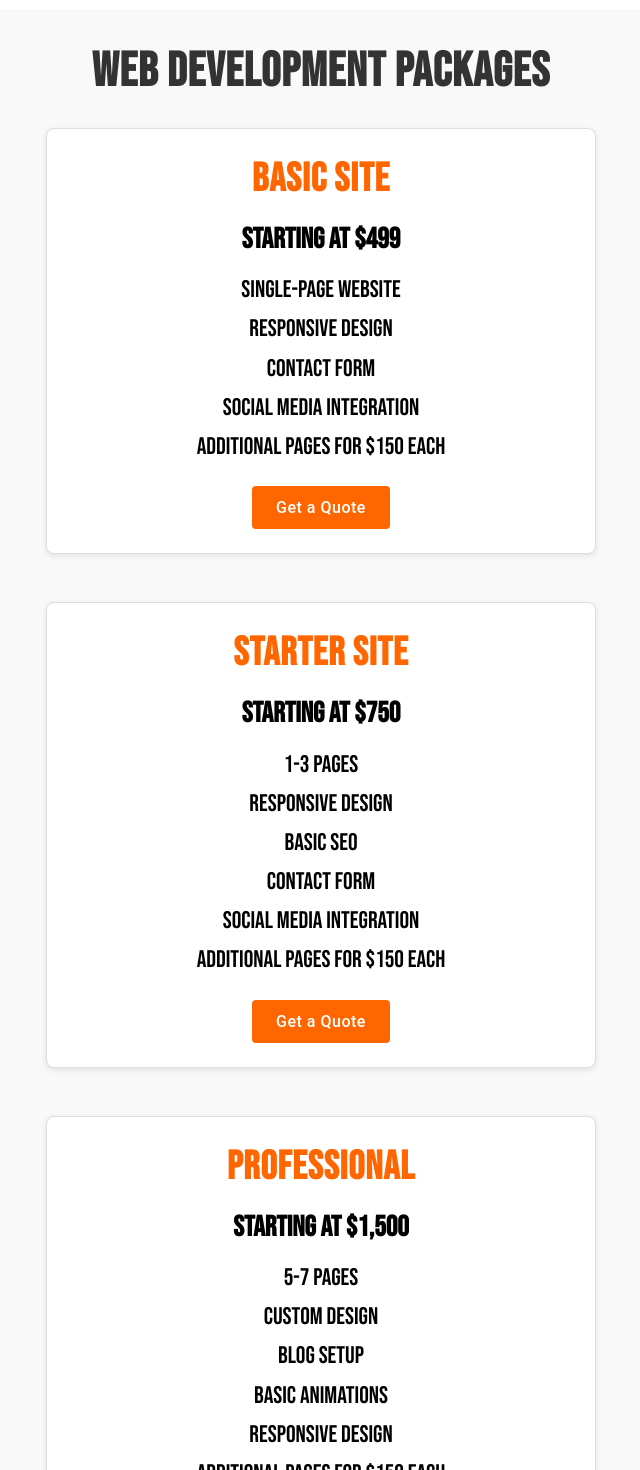
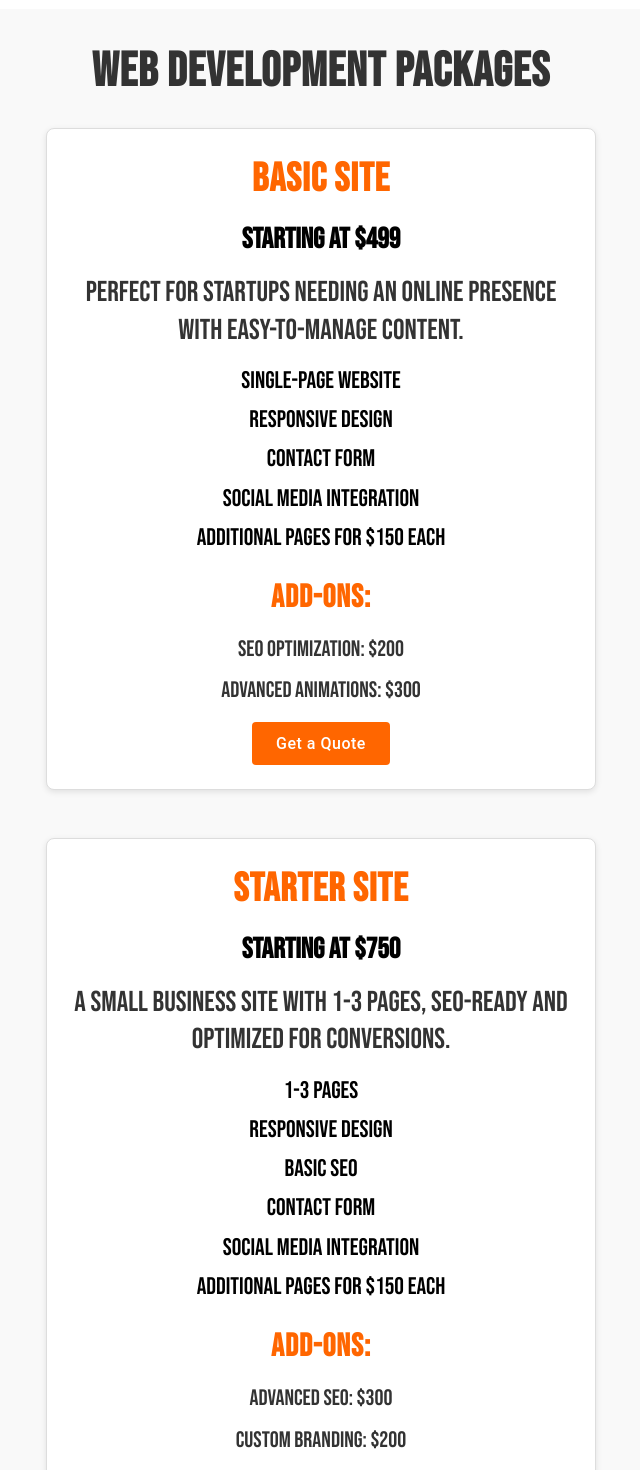
Before and after one commit to gabrielbortle/tetoncode, a React (Vite) app: page /custom-web in a window 1280 px wide. Shown: the part 3320-4790 px from the top of the page, without its empty margins (319-959 px from the left). Built offline with nearby package versions, Linux system fonts and the light colour scheme.

Commit message:
pricing edits

```diff
--- a/src/components/PricingComponent/PricingComponent.css
+++ b/src/components/PricingComponent/PricingComponent.css
@@ -26,6 +26,12 @@
   width: 100%; /* Ensures grid takes full width of container */
   padding: 0; /* Removes any padding that might affect alignment */
   margin: 0 auto; /* Centers the grid in the container */
+}
+
+.pricing-card .package-description {
+  font-size: 1.8rem;
+  color: #333; /* Sets a darker text color */
+
 }
 
 .pricing-container .pricing-card {
@@ -83,6 +89,29 @@
   background-color: #cc5200; /* Slightly darker shade for hover */
 }
 
+.add-ons {
+  text-align: center; /* Center the text */
+  margin-top: 1.5rem; /* Adds some space between the features and add-ons section */
+}
+
+.add-ons h4 {
+  font-size: 2rem; /* Increases font size for the heading */
+  color: #ff6600; /* Matches the button color to maintain consistency */
+  margin-bottom: 1rem; /* Adds space below the heading */
+}
+
+.add-ons ul {
+  list-style: none; /* Removes the default list style */
+  padding: 0; /* Removes padding around the list */
+}
+
+.add-ons li {
+  font-size: 1.4rem; /* Increases font size for the list items */
+  margin-bottom: 0.8rem; /* Adds space between list items */
+  color: #333; /* Sets a darker text color */
+}
+
+
 /* Responsive Design Adjustments */
 @media (max-width: 768px) {
   .pricing-container {
@@ -90,6 +119,10 @@
       min-height: 220vh; /* Ensures it takes full viewport height */
 
   }
+
+.pricing-card .package-description {
+  font-size: 1.5rem;
+}
 
   .pricing-container .package-title {
       font-size: 2.5rem;
--- a/src/components/PricingComponent/PricingComponent.jsx
+++ b/src/components/PricingComponent/PricingComponent.jsx
@@ -7,19 +7,24 @@ const packages = [
   {
     title: "Basic Site",
     price: "Starting at $499",
+    description: "Perfect for startups needing an online presence with easy-to-manage content.",
     features: [
       "Single-page website",
       "Responsive design",
       "Contact form",
       "Social media integration",
       "Additional pages for $150 each",
-
+    ],
+    addOns: [
+      "SEO Optimization: $200",
+      "Advanced animations: $300",
     ],
     cta: "Get a Quote",
   },
   {
     title: "Starter Site",
     price: "Starting at $750",
+    description: "A small business site with 1-3 pages, SEO-ready and optimized for conversions.",
     features: [
       "1-3 pages",
       "Responsive design",
@@ -28,11 +33,16 @@ const packages = [
       "Social media integration",
       "Additional pages for $150 each",
     ],
+    addOns: [
+      "Advanced SEO: $300",
+      "Custom Branding: $200",
+    ],
     cta: "Get a Quote",
   },
   {
     title: "Professional",
     price: "Starting at $1,500",
+    description: "For growing businesses, a fully customized 5-7 page site with a blog and animations.",
     features: [
       "5-7 pages",
       "Custom design",
@@ -40,19 +50,27 @@ const packages = [
       "Basic animations",
       "Responsive design",
       "Additional pages for $150 each",
-
+    ],
+    addOns: [
+      "E-commerce setup: $500",
+      "SEO Optimization: $200",
     ],
     cta: "Get a Quote",
   },
   {
     title: "E-Commerce",
     price: "Starting at $3,000",
+    description: "Everything you need to run a full-fledged online store with payment integration.",
     features: [
       "Online store",
       "Payment integration",
       "Product uploads (up to 10)",
       "Custom design",
       "Responsive design",
+    ],
+    addOns: [
+      "Product uploads (additional): $100 each",
+      "SEO Optimization: $300",
     ],
     cta: "Get a Quote",
   },
@@ -67,14 +85,26 @@ const PricingComponent = () => {
           <div className="pricing-card" key={index}>
             <h3 className="package-title">{pkg.title}</h3>
             <p className="package-price">{pkg.price}</p>
+            <p className="package-description">{pkg.description}</p> {/* Description added */}
             <ul className="package-features">
               {pkg.features.map((feature, idx) => (
                 <li key={idx}>{feature}</li>
               ))}
             </ul>
+            {pkg.addOns && (
+              <div className="add-ons">
+                <h4>Add-ons:</h4>
+                <ul>
+                  {pkg.addOns.map((addon, idx) => (
+                    <li key={idx}>{addon}</li>
+                  ))}
+                </ul>
+              </div>
+            )}
             <Link to="/contact">
               <button className="cta-button">{pkg.cta}</button>
-            </Link>          </div>
+            </Link>
+          </div>
         ))}
       </div>
     </div>
```
